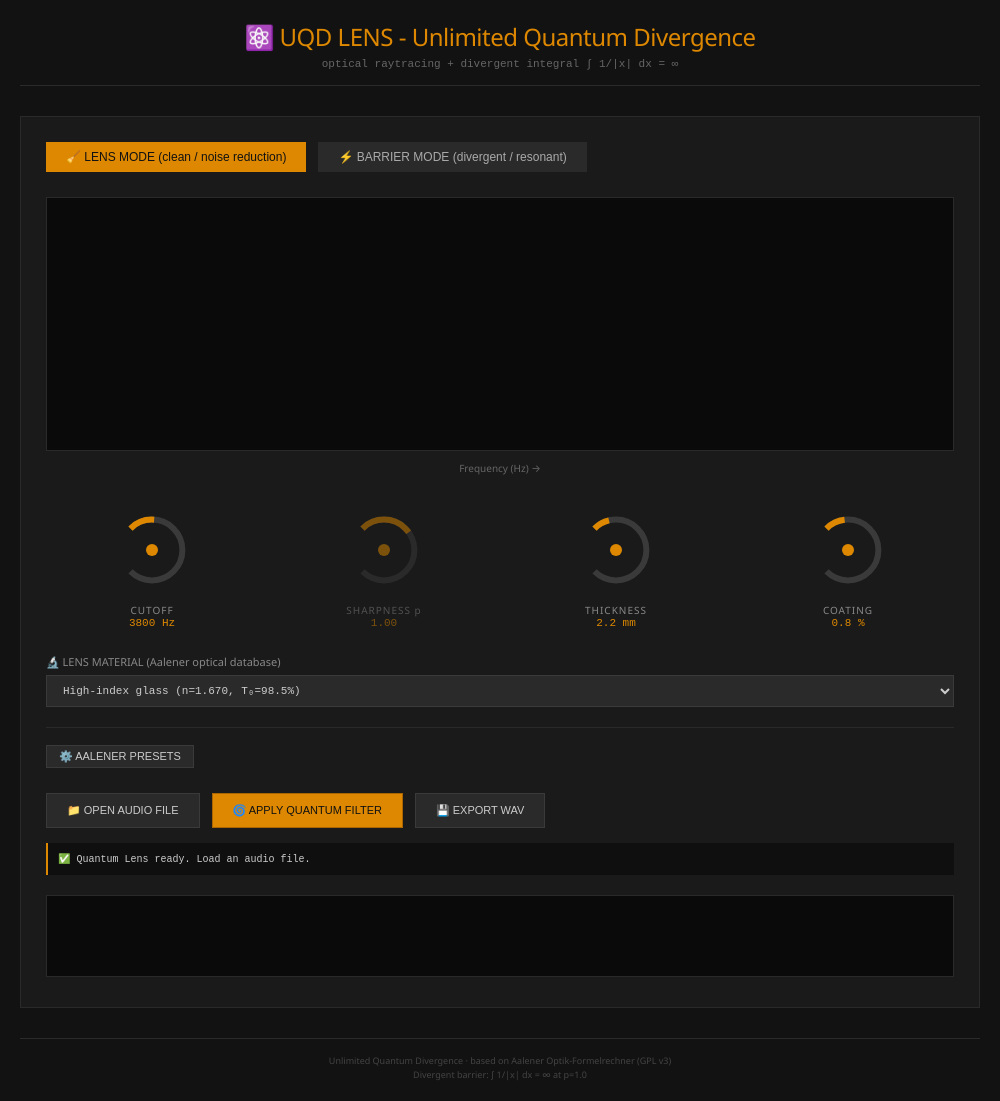
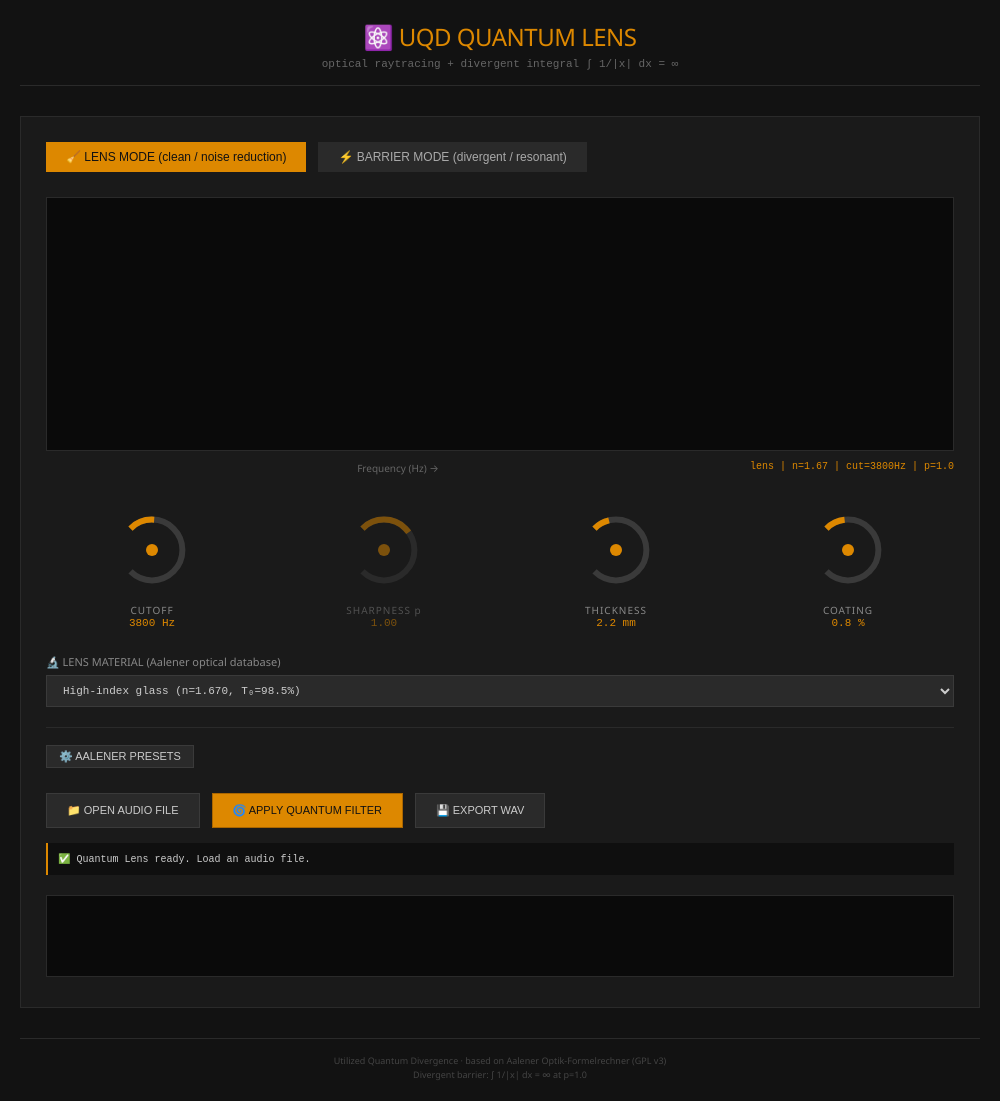
Before and after one commit to yus/quantum-lens-desktop, an Electron app: page index.html in a window 1000 px wide. Drawn offline with Linux system fonts and the light colour scheme; no server answers.

Commit message:
Update index.html

```diff
--- a/index.html
+++ b/index.html
@@ -9,7 +9,7 @@
 <body>
     <div class="app-container">
         <header>
-            <h1>⚛️ UQD LENS - Unlimited Quantum Divergence</h1>
+            <h1>⚛️ UQD QUANTUM LENS</h1>
             <div class="subtitle">optical raytracing + divergent integral ∫ 1/|x| dx = ∞</div>
         </header>
 
@@ -23,7 +23,12 @@
             <!-- Frequency Response Plot -->
             <div class="plot-container">
                 <canvas id="freqPlot" width="900" height="250"></canvas>
-                <div class="plot-label">Frequency (Hz) →</div>
+                <div class="plot-label">
+                    Frequency (Hz) →
+                    <span id="plotCaption" style="float: right; font-family: monospace; color: #dd8800;">
+                        lens | n=1.67 | cut=3800Hz | p=1.0
+                    </span>
+                </div>
             </div>
 
             <!-- Knob Controls -->
@@ -94,7 +99,7 @@
         </div>
 
         <footer>
-            Unlimited Quantum Divergence · based on Aalener Optik-Formelrechner (GPL v3)<br>
+            Utilized Quantum Divergence · based on Aalener Optik-Formelrechner (GPL v3)<br>
             Divergent barrier: ∫ 1/|x| dx = ∞ at p=1.0
         </footer>
     </div>
```
